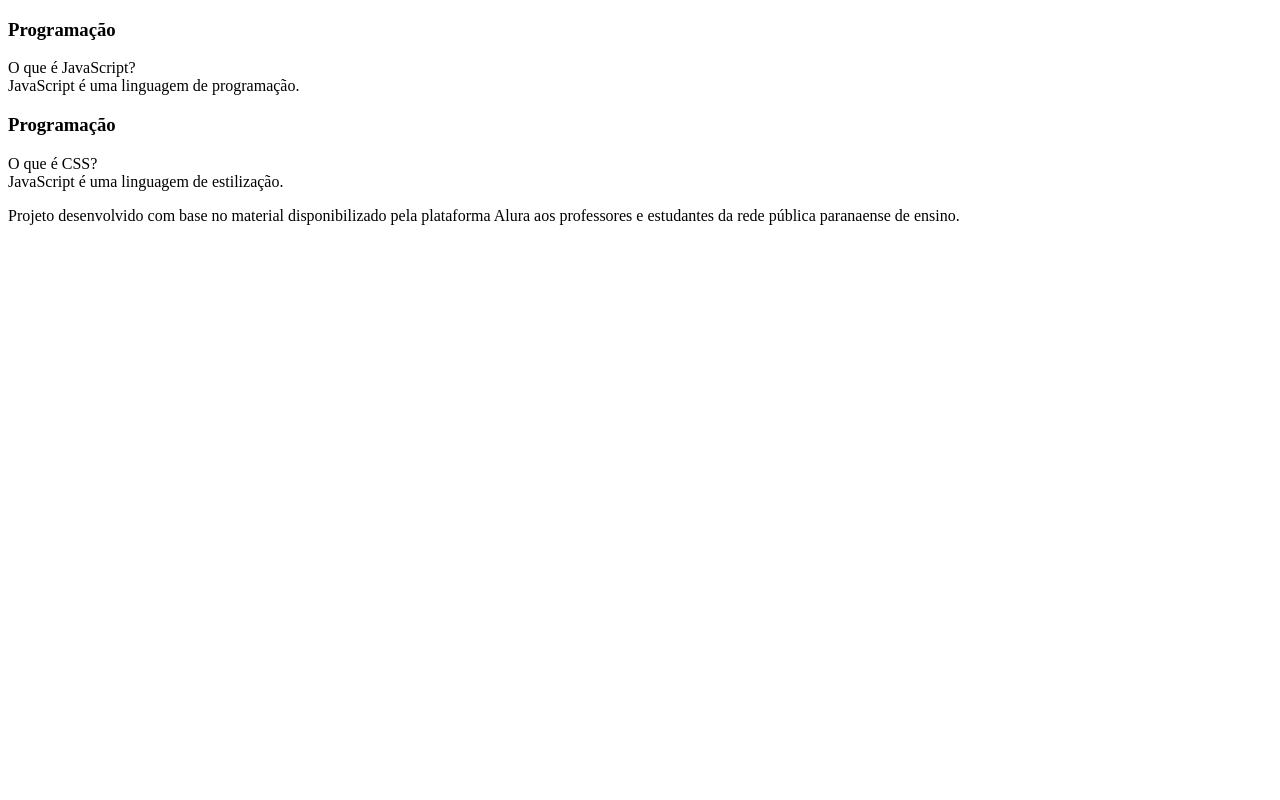
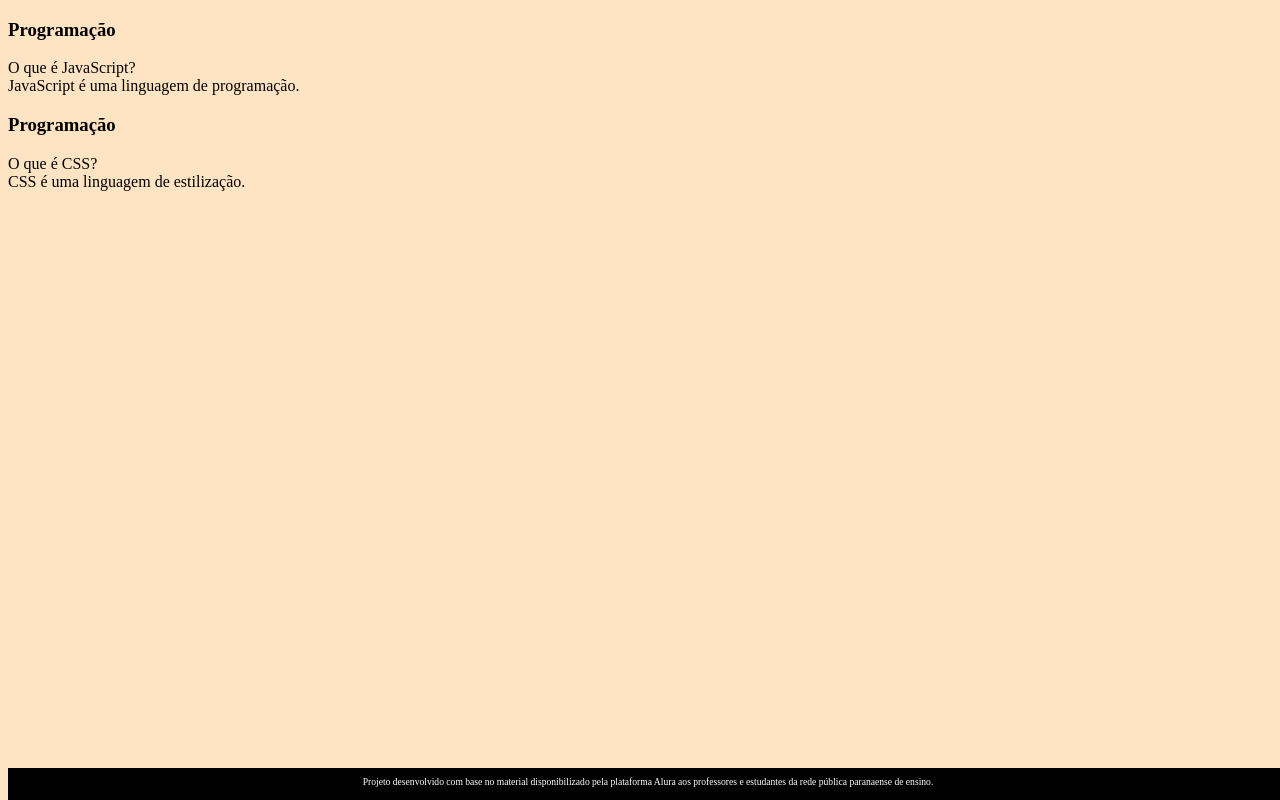
Before and after one commit to profhpavelar/3-Trimestre---Matem-tica-2, a plain HTML site: page index.html in a window 1280 px wide. Drawn offline with Linux system fonts and the light colour scheme.

Commit message:
Aula do dia 12/09 - Parte 2
Início da estilização.

```diff
--- /dev/null
+++ b/assets/style.css
@@ -0,0 +1,19 @@
+body {
+    background-color: bisque;
+    font-family: Bai Jamjuree;
+}
+
+footer{
+    background-color: black;
+    color: white;
+    position: fixed;
+    bottom: 0;
+    width: 100%;
+    height: 2rem;
+}
+
+footer p {
+    text-align: center;
+    font-size: 0.6rem;
+    margin-top: 0.5rem;
+}
--- a/index.html
+++ b/index.html
@@ -3,6 +3,7 @@
 <head>
     <meta charset="UTF-8">
     <meta name="viewport" content="width=device-width, initial-scale=1.0">
+    <link rel="stylesheet" href="./assets/style.css">
     <title>Flashcard</title>
 </head>
 <body>
@@ -26,7 +27,7 @@
                         O que é CSS?
                     </div>
                     <div class="cartao__conteudo__resposta">
-                        JavaScript é uma linguagem de estilização.
+                        CSS é uma linguagem de estilização.
                     </div>
                 </div>
             </article>
```
